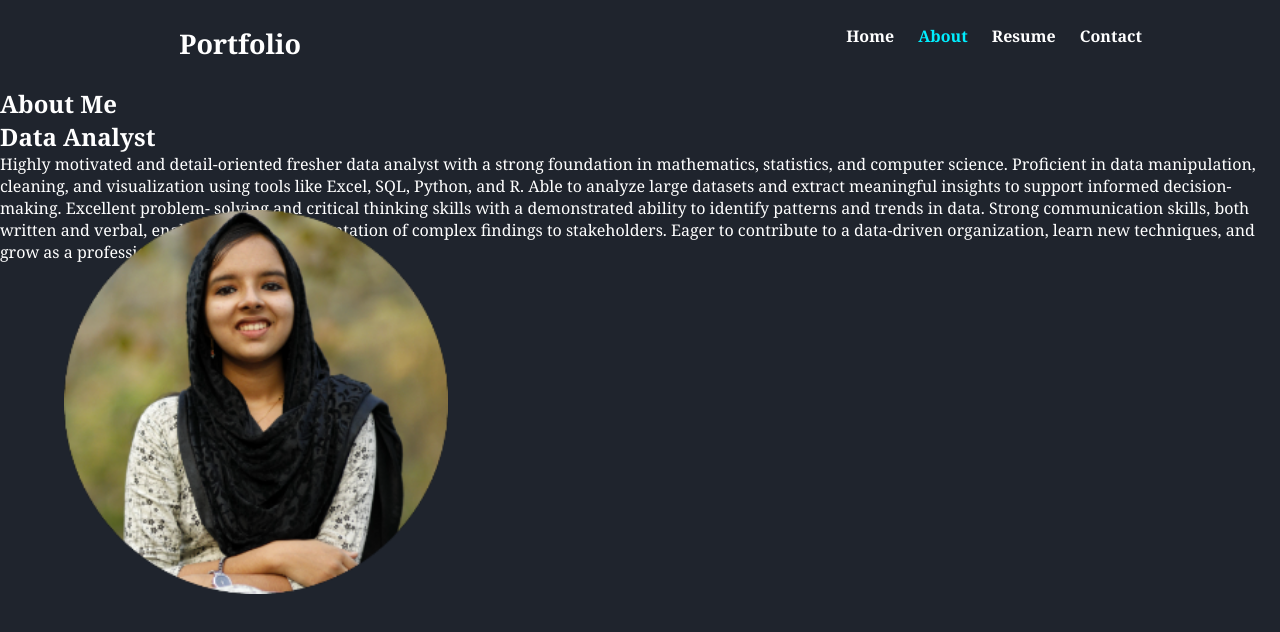
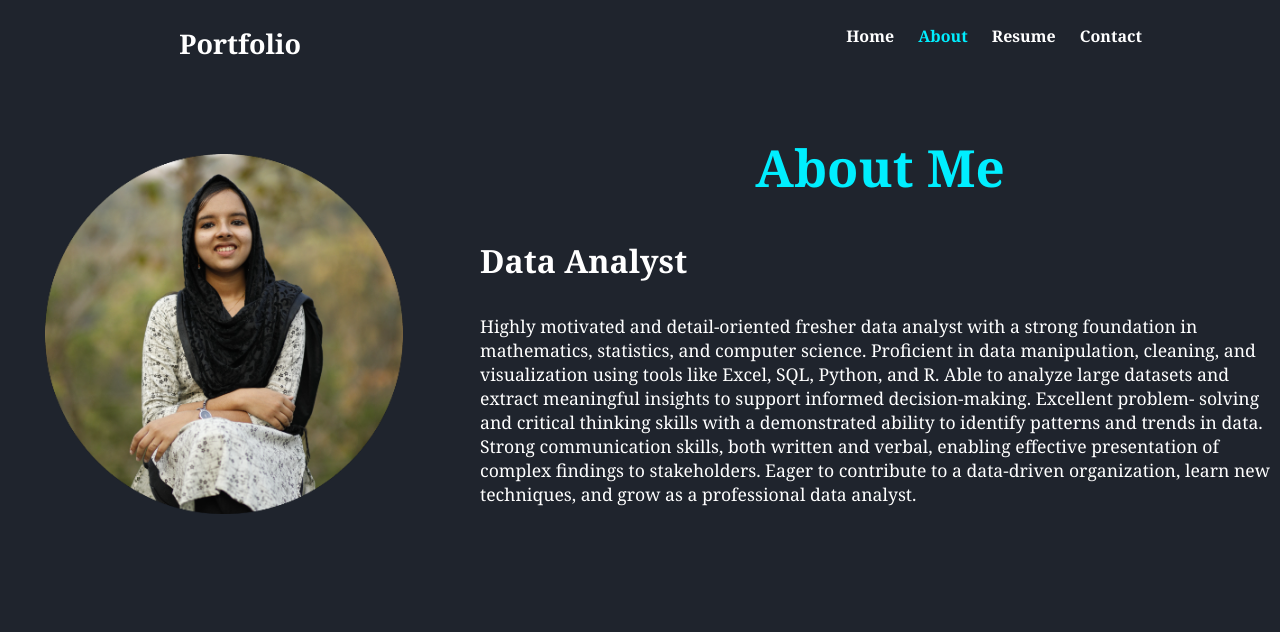
Before and after one commit to Nimshavs/Portfolio, a plain HTML site: page about.html in a window 1280 px wide. Drawn offline with Linux system fonts and the light colour scheme.

Commit message:
about commit

```diff
--- a/about.html
+++ b/about.html
@@ -19,11 +19,11 @@
     </nav>
 </header>
 <section class="about" id="about">
-  <div class="image1">
-    <img src="My Pic.png" alt="my pic">
+  <div class="about-img">
+    <img src="My Pic-new.png" alt="my pic">
   </div>
-  <div class="about-text"></div>
-  <h1>About <span>Me</span></h1>
+  <div class="about-content">
+  <h1 class="heading">About <span>Me</span></h1>
   <h2>Data Analyst</h2>
   <p>Highly motivated and detail-oriented fresher data analyst with a strong foundation in
     mathematics, statistics, and computer science. Proficient in data manipulation, cleaning,
@@ -34,6 +34,7 @@
     presentation of complex findings to stakeholders. Eager to contribute to a data-driven
     organization, learn new techniques, and grow as a professional data analyst.
   </p>
+  </div>
 </section>
 
 </body>
--- a/css/menu.css
+++ b/css/menu.css
@@ -97,24 +97,74 @@ image{
   box-shadow: 0 0 5px cyan,0 0 25px cyan,
   0 0 50px cyan,0 0 100px cyan,0 0 200px cyan;
 }
-.image1{
-  width: 50%;
-  height: 80%;
-  position: absolute;
-  bottom: 0;
-}
-.image1 img{
-  height: 60%;
-  position: absolute;
-  top: 50px;
-  left: 40%;
-  bottom: 0;
-  transform: translateX(-50%);
-}
 .section h1{
   margin: 50%;
 }
 .section h1 span{
   margin: 50%;
 }
-/*window property remove background*/
+.about{
+  display: flex;
+  justify-content: center;
+  align-items: center;
+  gap: 2rem;
+  background: var(--secong-bg-color);
+}
+.about-img img{
+  margin-top: 5%;
+  padding: 10%;
+  width: 35vw;
+}
+.heading{
+  text-align: center;
+  font-size: 3.2rem;
+  top: 20%;
+}
+.about-content h1{
+  text-align: center;
+  color: #0ef;
+  line-height: 1.2;
+  margin-top: 5%;
+}
+.about-content h2{
+  margin-top: 5%;
+  font-size: 2rem;
+}
+.about-content p{
+  font-size: 1.1rem;
+  font-weight: 50%;
+  margin: 2rem 0 3rem;
+  text-align:initial;
+}
+/*.about-text h1 span{
+  color: #0ef;
+  margin: 15px 0 30px;
+  margin-right: 50%;
+}
+.about-text h2{
+  font-size: 29px;
+  font-weight: 600;
+  color: #fff;
+  line-height: 1.7;
+  margin: 15px 0 30px;
+  padding: 20%;
+}
+.about-text p{
+  color: aliceblue;
+  font-size: 20px;
+  font-weight: 500px;
+  line-height: 1.4;
+  margin-bottom: 4rem;
+  margin: 15px 0 ;
+}
+
+/*window property remove background
+.image1 img{
+  height: 50%;
+  position: absolute;
+  top: 30%;
+  left: 20%;
+  bottom: 0;
+  transform: translateX(-50%);
+}
+*/
```
Also changed, not shown: My Pic-new.png (added).
